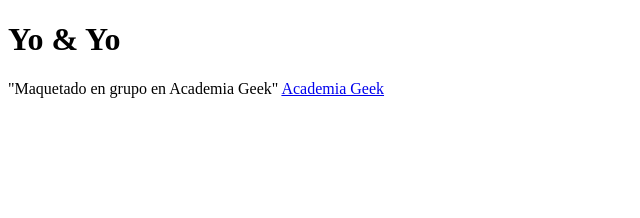
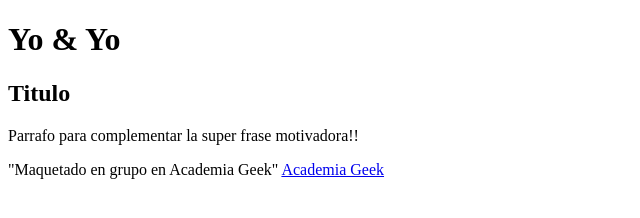
Before and after one commit to laura4614/controldeversiones, a plain HTML site: page index.html in a window 1280 px wide. Shown: the whole page, without its empty margins (0-640 px from the left). Drawn offline with Linux system fonts and the light colour scheme.

Commit message:
Agregue titulo y parrafo

```diff
--- a/index.html
+++ b/index.html
@@ -16,7 +16,8 @@
 
         </section>
         <section class="contenido">
-
+		<h2>Titulo</h2>
+		<p>Parrafo para complementar la super frase motivadora!!</p>
         </section>
     </main>
     <footer>
```
